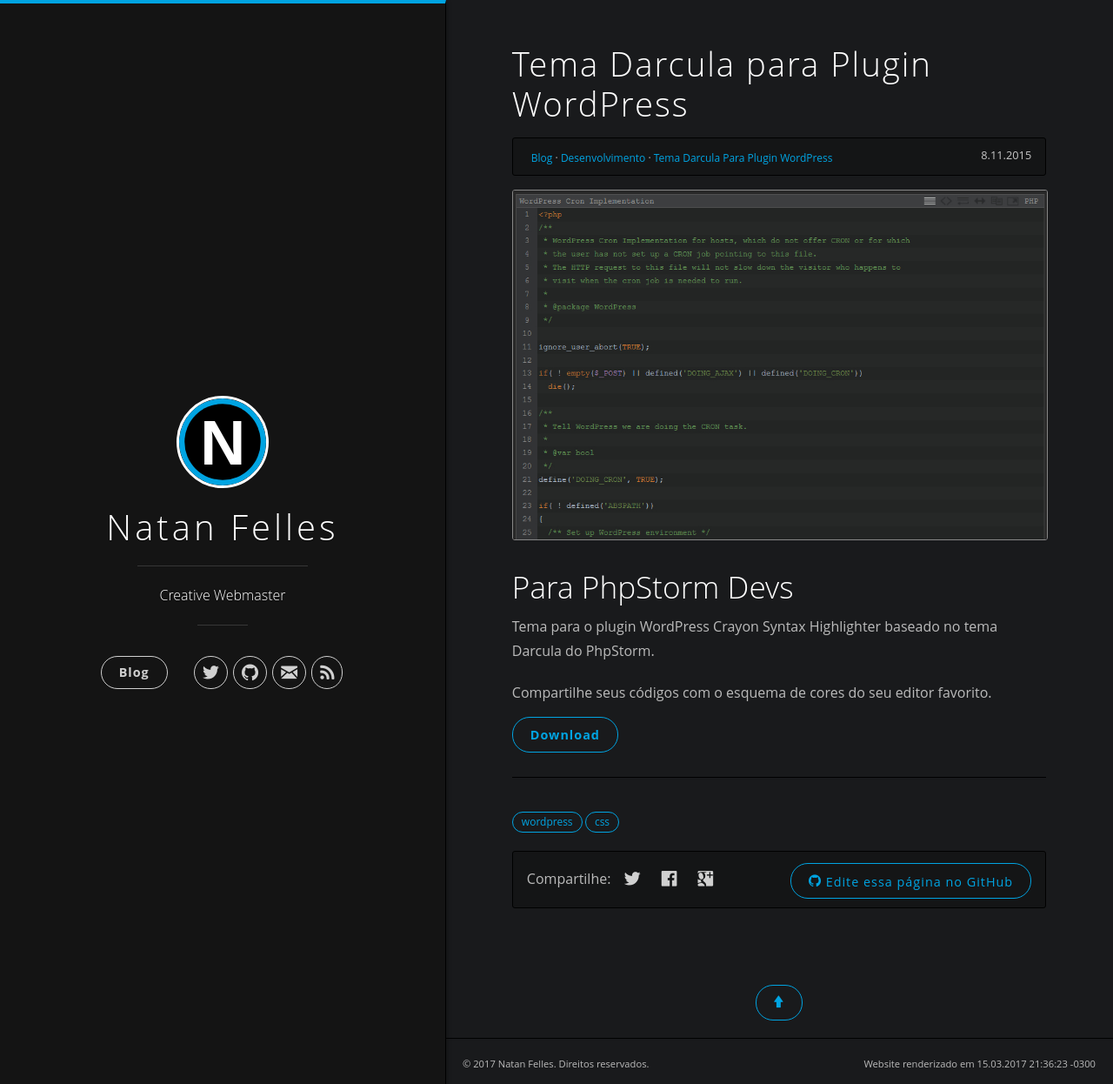
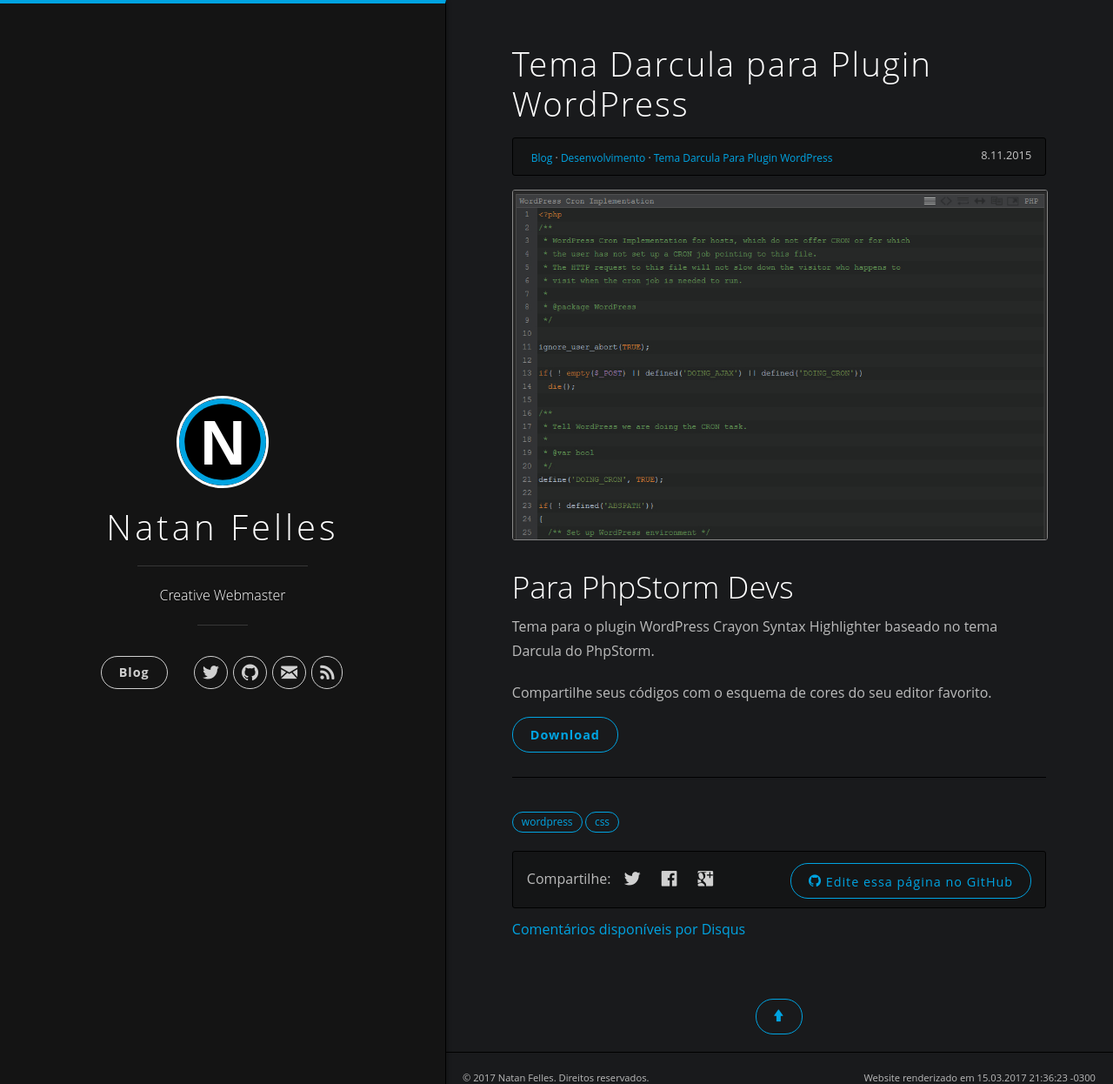
Before and after one commit to natanfelles/natanfelles.github.io, a Jekyll site: the page built from _posts/2015-11-08-tema-darcula-crayon.md, in a window 1280 px wide and 1246 px high. Shown: the whole window at 87% size. Built offline with Jekyll 4.4.1, drawn with Linux system fonts in a browser that asks for light colours; comment, search, counter and statistics services are not loaded; some of the changed lines change nothing that is shown.

Commit message:
Update Disqus variable

```diff
--- a/_config.yml
+++ b/_config.yml
@@ -33,8 +33,7 @@
       layout: "post"
       image: /assets/img_posts/post.png
 
-disqus:
-  shortname: natanfelles
+disqus_shortname: natanfelles
 
 google_analytics: UA-75463090-1
 google_site_verification: 7YAsvH47ykUFB4n7rYiqT6A9mi0WF5y_DjzRtUco4IY
```
